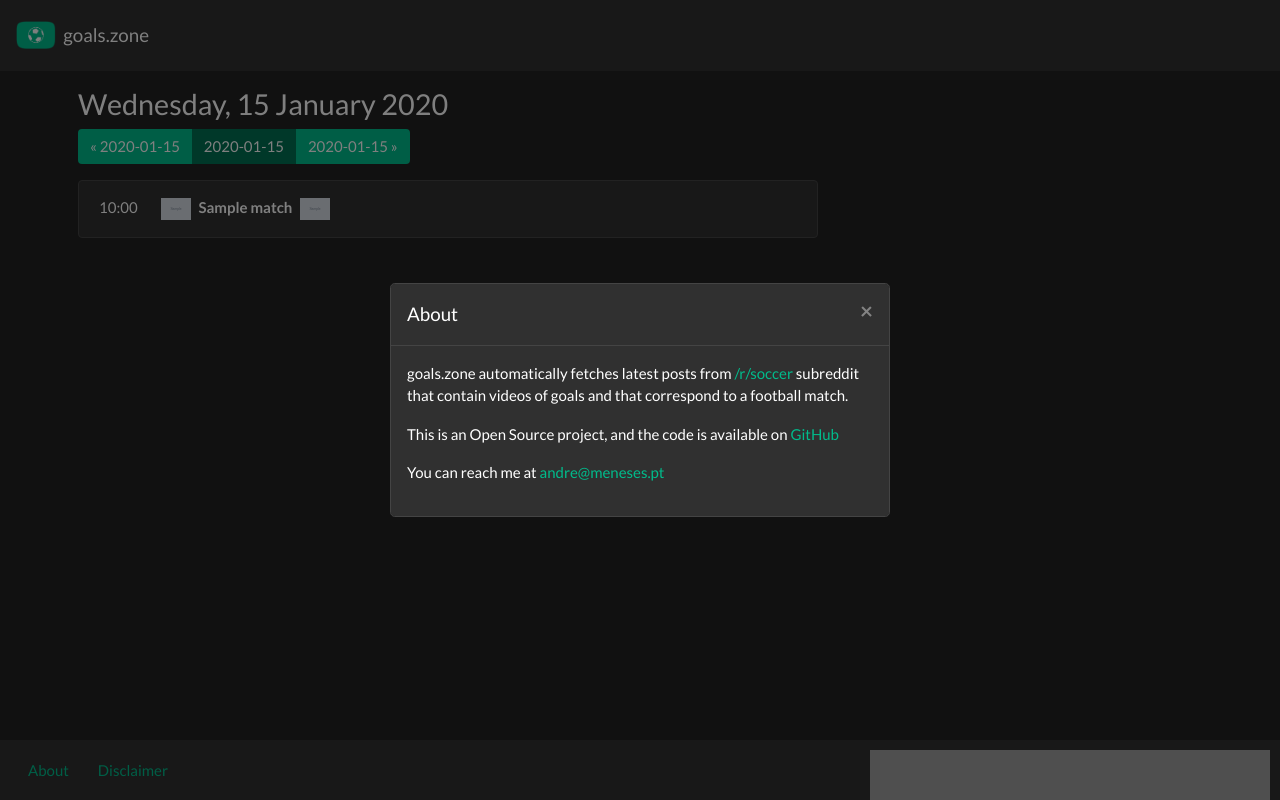
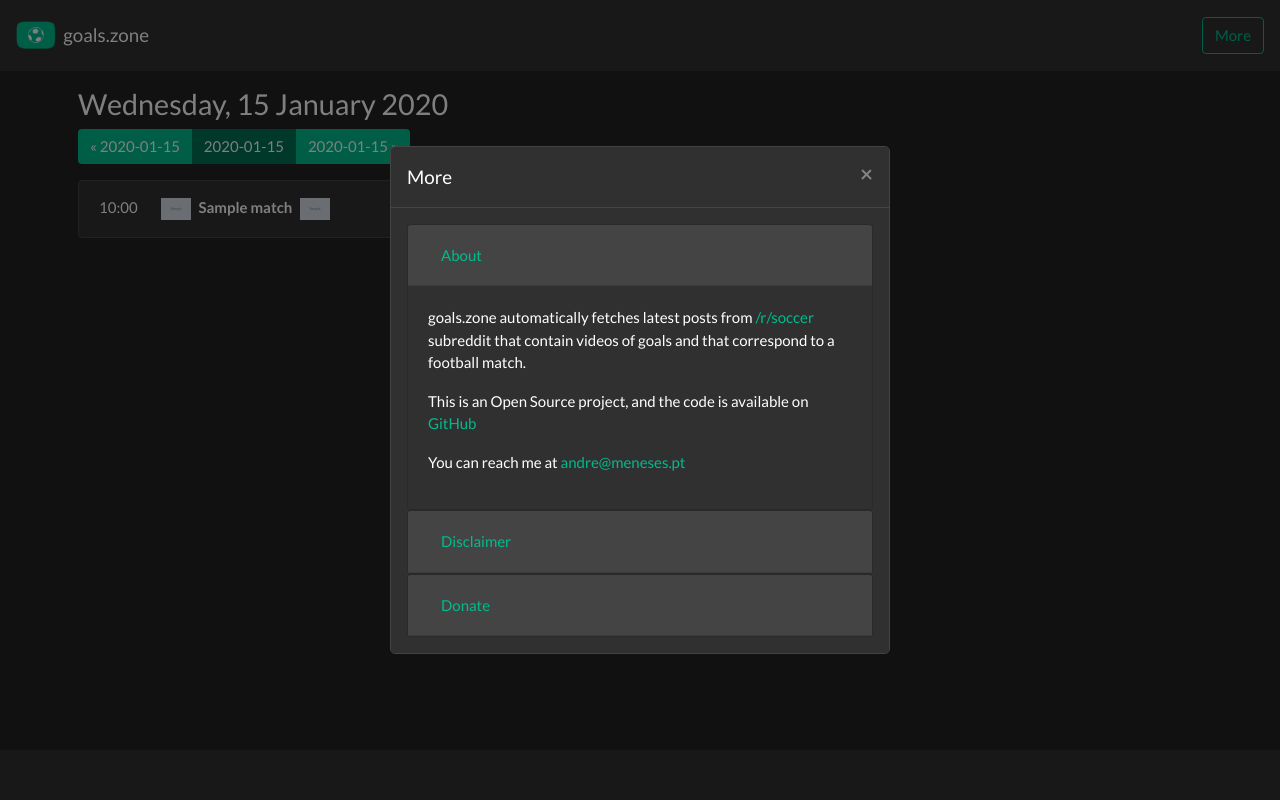
Before and after one commit to meneses-pt/goals.zone, a Django app: template matches/templates/matches/match_list.html in a window 1280 px wide, after a click on "More". Run offline with Django 3.2, Linux system fonts and the light colour scheme; the template is opened without the code that fills it: most values are stand-ins (such as "Sample title", 1, 10 or a date in 2020); grey boxes marked "Sample" are stand-in pictures; some libraries are stand-ins or nearby versions; grey boxes are pictures that could not be loaded.

Commit message:
Added ads

```diff
--- a/static/css/custom.css
+++ b/static/css/custom.css
@@ -14,7 +14,7 @@
     left: 0;
     bottom: 0;
     width: 100%;
-    height: 60px;
+    height: 50px;
     line-height: 30px;
     background-color: #303030
 }
@@ -84,8 +84,15 @@
 }
 
 @media all and (max-width: 767px) {
-    .mobile { display: block; !important }
-    .desktop { display: none;!important }
+    .mobile {
+        display: block;
+    !important
+    }
+
+    .desktop {
+        display: none;
+    !important
+    }
 }
 
 .small-header {
@@ -139,3 +146,27 @@
 .list-match-result {
     display: inline-block;
 }
+
+.list-group-item {
+    z-index: 0;
+}
+
+.list-group-item:hover {
+    z-index: 0;
+}
+
+.ad-footer-div {
+    z-index: 100;
+    position: absolute;
+    height: 50px;
+    top: 50%;
+    left: 50%;
+    margin-right: -50%;
+    transform: translate(-50%, -50%)
+}
+
+.right-ad {
+    position: fixed;
+    top: 70px;
+    right: 0;
+}
--- a/templates/base.html
+++ b/templates/base.html
@@ -12,8 +12,6 @@
 
     <title>{% block head_title %}goals.zone{% endblock %}</title>
     {% include "snippets/css.html" %}
-    <script data-ad-client="ca-pub-8520909641604027" async
-            src="https://pagead2.googlesyndication.com/pagead/js/adsbygoogle.js"></script>
 </head>
 
 <body>
@@ -22,6 +20,10 @@
         <img src="{% static 'videogoals/original_icon_w200.png' %}" width="40" class="d-inline-block align-top" alt="">
         &nbsp;goals.zone
     </a>
+    <div class="form-inline">
+        <button id="moreButton" class="btn btn-outline-success" data-toggle="modal" data-target="#aboutModal">More
+        </button>
+    </div>
 </nav>
 <div class="container-fluid">
     <div class="col-12 col-md-9 col-xl-8 py-md-3 pl-md-5 bd-content bottom-margin">
@@ -32,6 +34,18 @@
         {% include "snippets/js.html" %}
     </div>
 </div>
+<div class="right-ad desktop">
+    <script type="text/javascript">
+        atOptions = {
+            'key': 'b5f4096e1e509c7c6ace658e3cc1ed1a',
+            'format': 'iframe',
+            'height': 600,
+            'width': 160,
+            'params': {}
+        };
+        document.write('<scr' + 'ipt type="text/javascript" src="http' + (location.protocol === 'https:' ? 's' : '') + '://www.madcpms.com/b5f4096e1e509c7c6ace658e3cc1ed1a/invoke.js"></scr' + 'ipt>');
+    </script>
+</div>
 {% include "snippets/footer.html" %}
 </body>
 </html>
--- a/templates/snippets/footer.html
+++ b/templates/snippets/footer.html
@@ -1,36 +1,47 @@
 <!--suppress HtmlDeprecatedAttribute -->
 <footer class="footer">
-    <div class="container-fluid footer-content">
-        <button type="button" class="btn btn-link" data-toggle="modal" data-target="#aboutModal">
-            About
-        </button>
-        <button type="button" class="btn btn-link" data-toggle="modal" data-target="#disclaimerModal">
-            Disclaimer
-        </button>
+
+    <div class="ad-footer-div">
+        <script type="text/javascript">
+            atOptions = {
+                'key': 'ecbd8e6f3144ae4b1e78762618f9fd92',
+                'format': 'iframe',
+                'height': 50,
+                'width': 320,
+                'params': {}
+            };
+            document.write('<scr' + 'ipt type="text/javascript" src="http' + (location.protocol === 'https:' ? 's' : '') + '://www.madcpms.com/ecbd8e6f3144ae4b1e78762618f9fd92/invoke.js"></scr' + 'ipt>');
+        </script>
     </div>
-    <form action="https://www.paypal.com/cgi-bin/webscr" method="post" target="_top" class="donate-form">
-        <input type="hidden" name="cmd" value="_donations"/>
-        <input type="hidden" name="business" value="BUUD7DZH6FZWS"/>
-        <input type="hidden" name="item_name" value="Maintain and update goals.zone website."/>
-        <input type="hidden" name="currency_code" value="EUR"/>
-        <input type="image" src="https://www.paypalobjects.com/en_US/i/btn/btn_donateCC_LG.gif" style="border: 0"
-               name="submit"
-               title="PayPal - The safer, easier way to pay online!" alt="Donate with PayPal button"/>
-    </form>
 </footer>
 <div class="modal fade" id="aboutModal" tabindex="-1" role="dialog" aria-labelledby="exampleModalCenterTitle"
      aria-hidden="true">
     <div class="modal-dialog modal-dialog-centered" role="document">
         <div class="modal-content">
             <div class="modal-header">
-                <h5 class="modal-title" id="exampleModalLongTitle">About</h5>
+                <h5 class="modal-title" id="exampleModalLongTitle">More</h5>
                 <button type="button" class="close" data-dismiss="modal" aria-label="Close">
                     <span aria-hidden="true">&times;</span>
                 </button>
             </div>
             <div class="modal-body">
+                <div id="accordion">
+                    <div class="card">
+                        <div class="card-header" id="headingOne">
+                            <h5 class="mb-0">
+                                <button class="btn btn-link" data-toggle="collapse" data-target="#collapseOne"
+                                        aria-expanded="true" aria-controls="collapseOne">
+                                    About
+                                </button>
+                            </h5>
+                        </div>
+
+                        <div id="collapseOne" class="collapse show" aria-labelledby="headingOne"
+                             data-parent="#accordion">
+                            <div class="card-body">
                                 <p>
-                    goals.zone automatically fetches latest posts from <a href="https://www.reddit.com/r/soccer">/r/soccer</a>
+                                    goals.zone automatically fetches latest posts from <a
+                                        href="https://www.reddit.com/r/soccer">/r/soccer</a>
                                     subreddit that contain videos of goals and that correspond to a football match.
                                 </p>
                                 <p>
@@ -43,30 +54,76 @@
                             </div>
                         </div>
                     </div>
+                    <div class="card">
+                        <div class="card-header" id="headingTwo">
+                            <h5 class="mb-0">
+                                <button class="btn btn-link collapsed" data-toggle="collapse" data-target="#collapseTwo"
+                                        aria-expanded="false" aria-controls="collapseTwo">
+                                    Disclaimer
+                                </button>
+                            </h5>
                         </div>
-<div class="modal fade" id="disclaimerModal" tabindex="-1" role="dialog" aria-labelledby="exampleModalCenterTitle"
-     aria-hidden="true">
-    <div class="modal-dialog modal-dialog-centered" role="document">
-        <div class="modal-content">
-            <div class="modal-header">
-                <h5 class="modal-title" id="exampleModalLongTitle">Disclaimer</h5>
-                <button type="button" class="close" data-dismiss="modal" aria-label="Close">
-                    <span aria-hidden="true">&times;</span>
-                </button>
-            </div>
-            <div class="modal-body">
+                        <div id="collapseTwo" class="collapse" aria-labelledby="headingTwo" data-parent="#accordion">
+                            <div class="card-body">
                                 <p>
-                    This website is not responsible for, and does not own any of the content of the links that are here
+                                    This website is not responsible for, and does not own any of the content of the
+                                    links that are here
                                     published.
                                 </p>
                                 <p>
-                    goals.zone was built with an academic purpose and with no intention of profiting over it.
+                                    goals.zone was built with an academic purpose and with no intention of profiting
+                                    over it.
                                 </p>
                                 <p>
-                    This is an open source project and the donate button exists with the sole purpose of helping the
+                                    This is an open source project and the donate button exists with the sole purpose of
+                                    helping the
                                     owner with the server and maintenance costs.
                                 </p>
                             </div>
                         </div>
                     </div>
+                    <div class="card">
+                        <div class="card-header" id="headingThree">
+                            <h5 class="mb-0">
+                                <button class="btn btn-link collapsed" data-toggle="collapse"
+                                        data-target="#collapseThree" aria-expanded="false"
+                                        aria-controls="collapseThree">
+                                    Donate
+                                </button>
+                            </h5>
                         </div>
+                        <div id="collapseThree" class="collapse" aria-labelledby="headingThree"
+                             data-parent="#accordion">
+                            <div class="card-body">
+                                <p>
+                                    I wish I could run this site without ads... but no one has donated so far.
+                                </p>
+                                <p>
+                                    If I can get a certain amount of donations every month to keep the site running,
+                                    I would get rid of the ads.
+                                </p>
+                                <p>
+                                    If you want to get rid of the ads, please donate.
+                                </p>
+                                <p>
+                                <form action="https://www.paypal.com/cgi-bin/webscr" method="post" target="_top">
+                                    <input type="hidden" name="cmd" value="_donations"/>
+                                    <input type="hidden" name="business" value="BUUD7DZH6FZWS"/>
+                                    <input type="hidden" name="item_name" value="Maintain goals.zone"/>
+                                    <input type="hidden" name="currency_code" value="EUR"/>
+                                    <input type="image"
+                                           src="https://www.paypalobjects.com/en_US/i/btn/btn_donate_SM.gif" border="0"
+                                           name="submit" title="PayPal - The safer, easier way to pay online!"
+                                           alt="Donate with PayPal button"/>
+                                    <img alt="" border="0" src="https://www.paypal.com/en_PT/i/scr/pixel.gif" width="1"
+                                         height="1"/>
+                                </form>
+                                </p>
+                            </div>
+                        </div>
+                    </div>
+                </div>
+            </div>
+        </div>
+    </div>
+</div>
```
Lines whose indentation alone changed are shown as unchanged.
